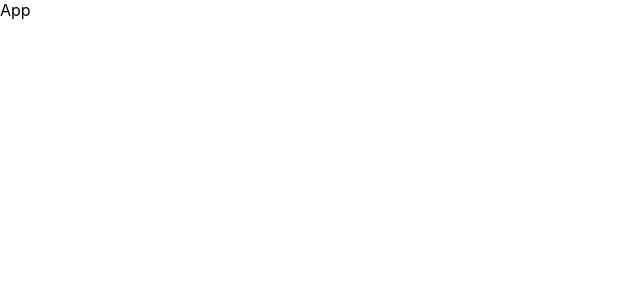
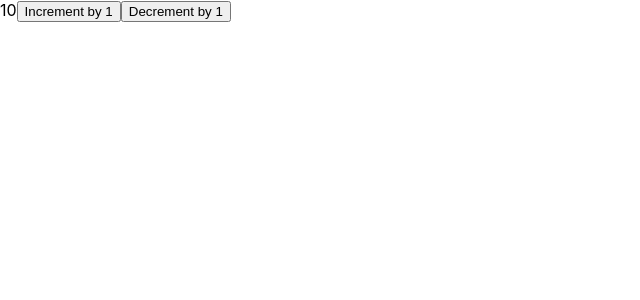
Before and after one commit to Allovallo/react-pract-3.1, a React (Create React App) app: page / in a window 1280 px wide. Shown: the top 300 px of the page, without its empty margins (0-640 px from the left). Built offline with nearby package versions, Linux system fonts and the light colour scheme.

Commit message:
files updated

```diff
--- a/src/App.js
+++ b/src/App.js
@@ -1,7 +1,12 @@
 import './App.css';
+import Counter from 'components/Counter';
 
 function App() {
-  return <div>App</div>;
+  return (
+    <div>
+      <Counter initialValue={10}></Counter>
+    </div>
+  );
 }
 
 export default App;
--- /dev/null
+++ b/src/components/Counter.js
@@ -0,0 +1,47 @@
+import React, { Component } from 'react';
+
+class Counter extends Component {
+  static defaultProps = {
+    step: 1,
+    initialValue: 0,
+  };
+
+  state = {
+    value: this.props.initialValue,
+  };
+
+  constructor(props) {
+    super(props);
+    this.state = {
+      value: this.props.initialValue,
+    };
+  }
+
+  handleIncrement = event => {
+    console.log('Increment button was clicked!', event);
+    console.log('this.props: ', this.props);
+  };
+
+  handleDecrement = event => {
+    console.log('Decrement button was clicked!', event);
+    console.log('this.props: ', this.props);
+  };
+
+  render() {
+    const { step } = this.props;
+
+    return (
+      <div>
+        <span>{this.state.value}</span>
+        <button type="button" onClick={this.handleIncrement}>
+          Increment by {step}
+        </button>
+        <button type="button" onClick={this.handleDecrement}>
+          Decrement by {step}
+        </button>
+      </div>
+    );
+  }
+}
+
+export default Counter;
```
